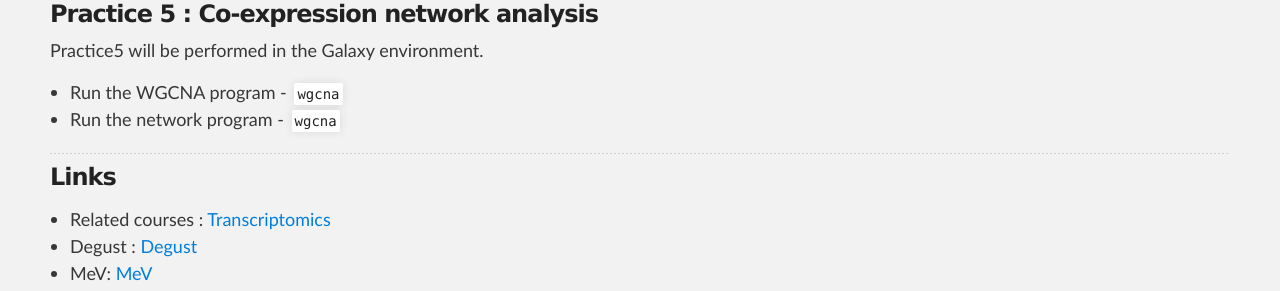
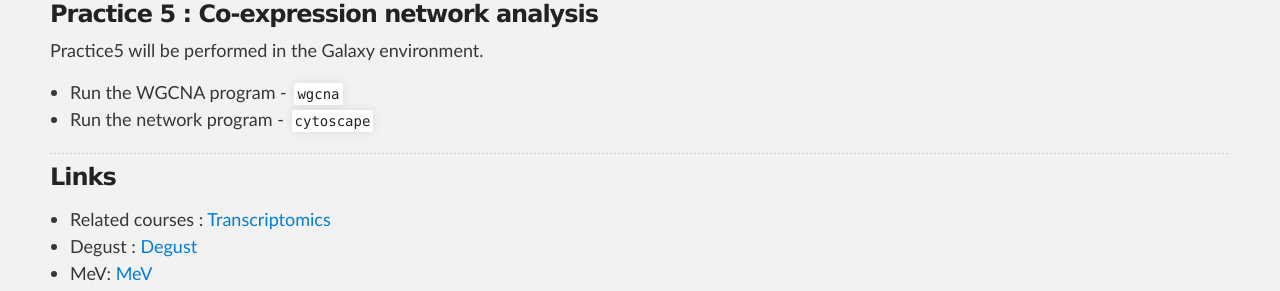
Before and after one commit to SouthGreenPlatform/trainings, a Jekyll site: the page built from _pages/linux/RNASeqPractice.md, in a window 1280 px wide and 900 px high, scrolled down 1467 px. Shown: the part 147-438 px from the top of the window. Built offline with Jekyll 4.4.1, drawn with Linux system fonts in a browser that asks for light colours; nearby versions of some CDN libraries.

Commit message:
Update RNASeqPractice.md

```diff
--- a/_pages/linux/RNASeqPractice.md
+++ b/_pages/linux/RNASeqPractice.md
@@ -73,7 +73,7 @@ Practice4 will be performed in the Galaxy environment.
 ### Practice 5 : Co-expression network analysis
 Practice5 will be performed in the Galaxy environment.
 * Run the WGCNA program - `wgcna`
-* Run the network program - `wgcna`
+* Run the network program - `cytoscape`
 
 -----------------------
 
```
